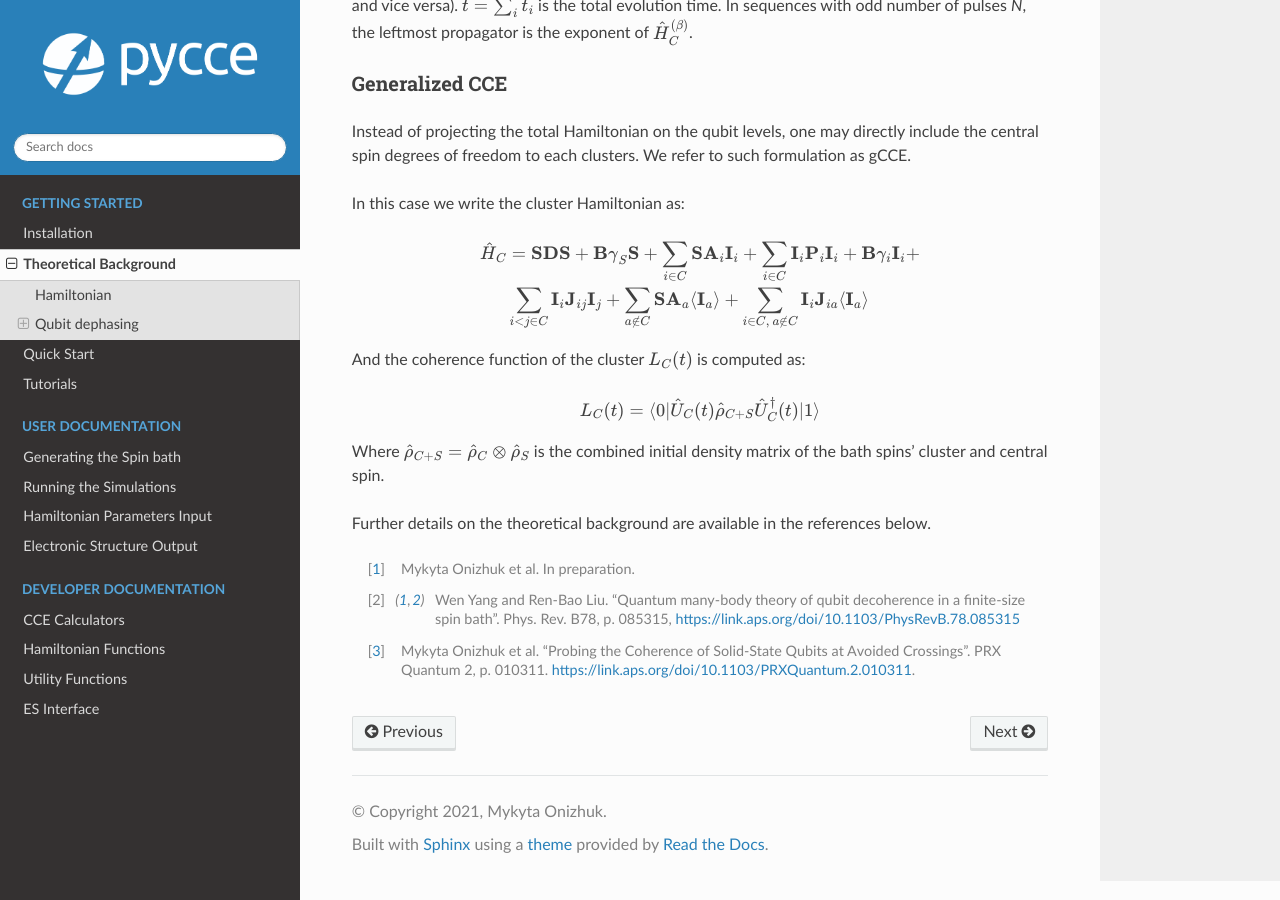
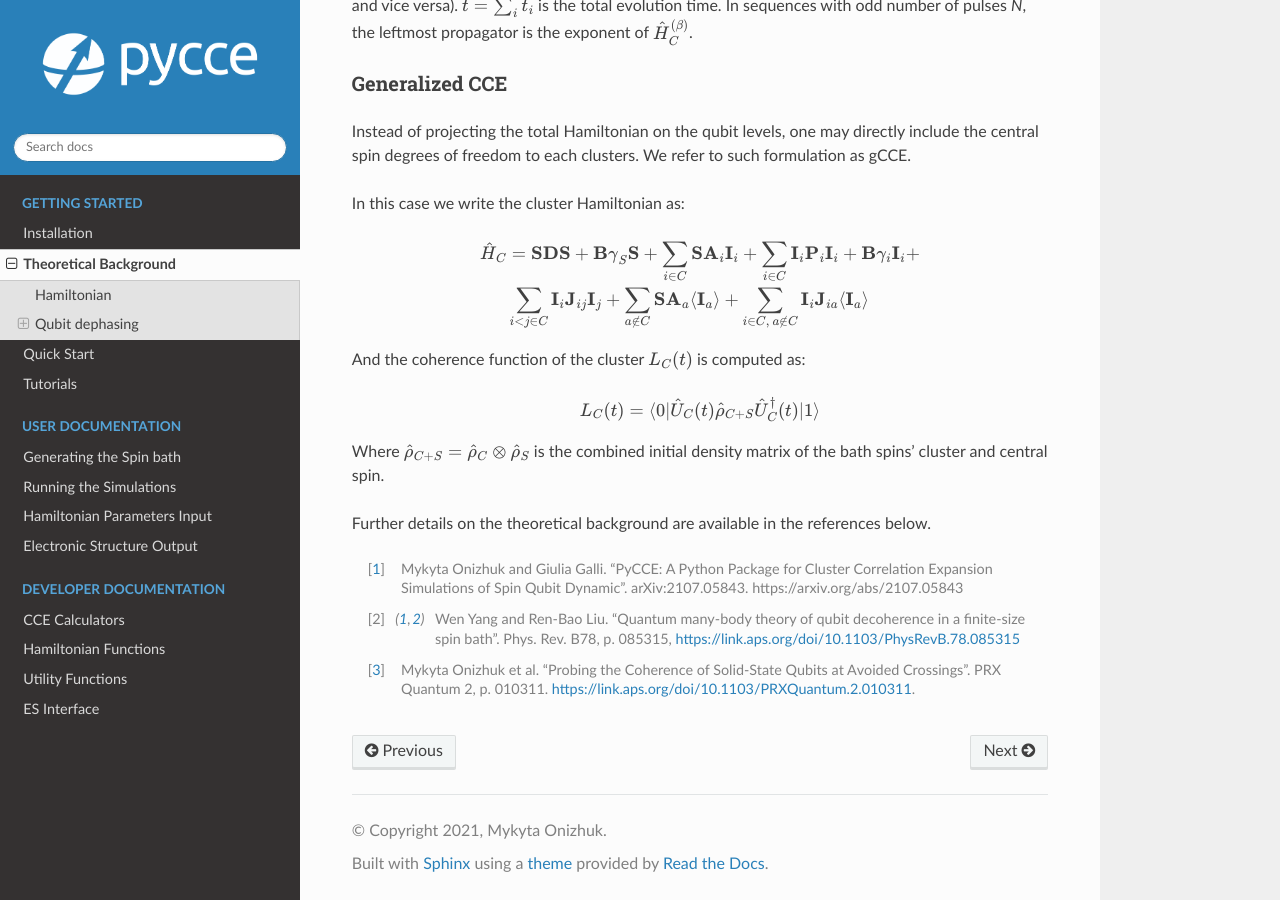
Before and after one commit to foxfixfax/PyCCE, a Sphinx documentation site: the page built from docs/source/theory.rst, in a window 1280 px wide and 900 px high, scrolled down 2985 px. Built offline with Sphinx 7.4.7 and the Read the Docs theme 2.0.0, drawn with Linux system fonts in a browser that asks for light colours.

Commit message:
Update theory.rst

```diff
--- a/docs/source/theory.rst
+++ b/docs/source/theory.rst
@@ -189,7 +189,8 @@
 
 Further details on the theoretical background are available in the references below.
 
-.. [#code] Mykyta  Onizhuk  et  al. In preparation.
+.. [#code] Mykyta Onizhuk and Giulia Galli. "PyCCE: A Python Package for Cluster Correlation Expansion Simulations of Spin Qubit Dynamic".
+       arXiv:2107.05843. https://arxiv.org/abs/2107.05843
 .. [#yang2008] Wen Yang  and  Ren-Bao  Liu.  “Quantum  many-body  theory  of qubit
        decoherence in a finite-size spin bath”.
        Phys. Rev. B78, p. 085315, https://link.aps.org/doi/10.1103/PhysRevB.78.085315
```
